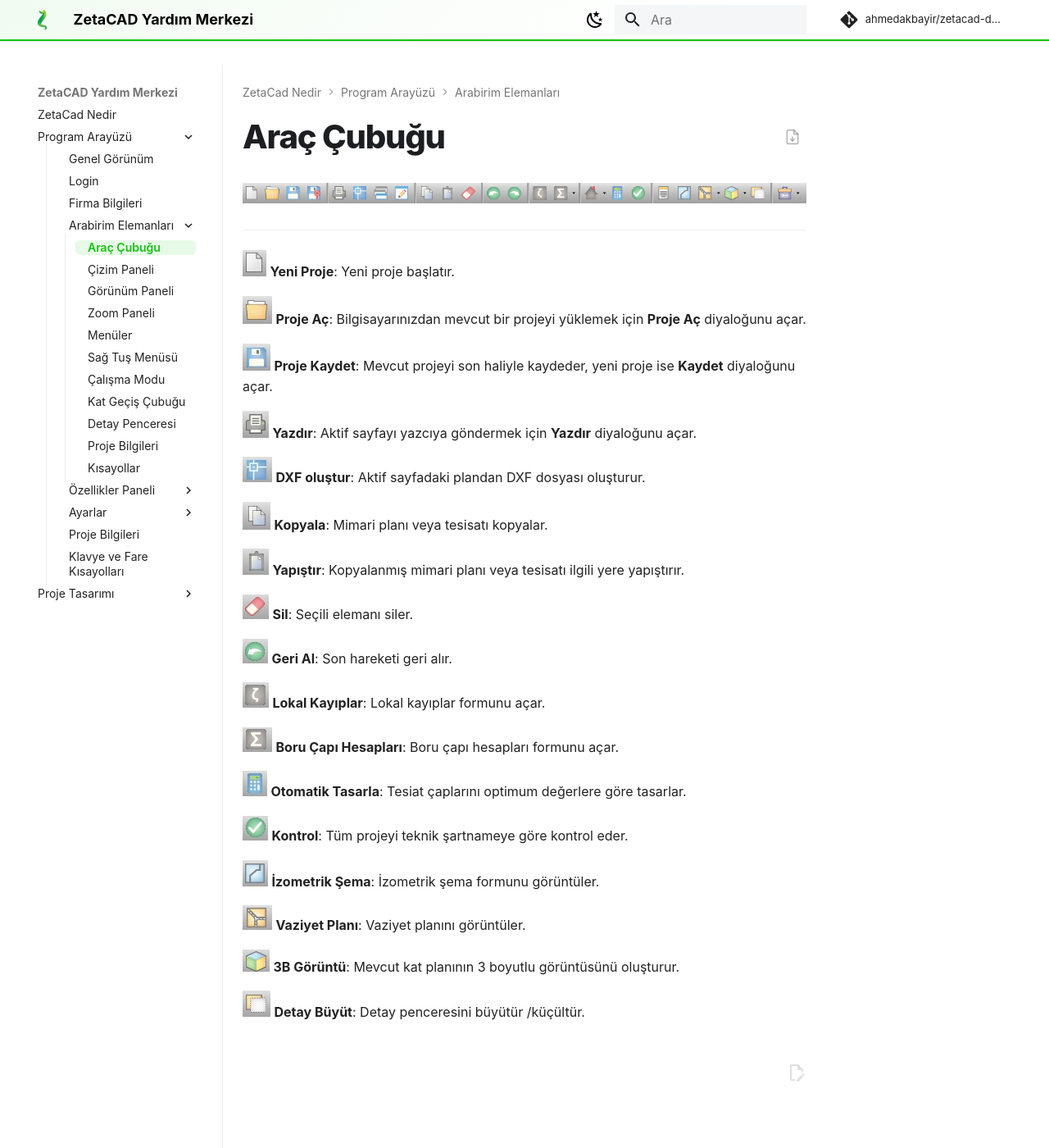
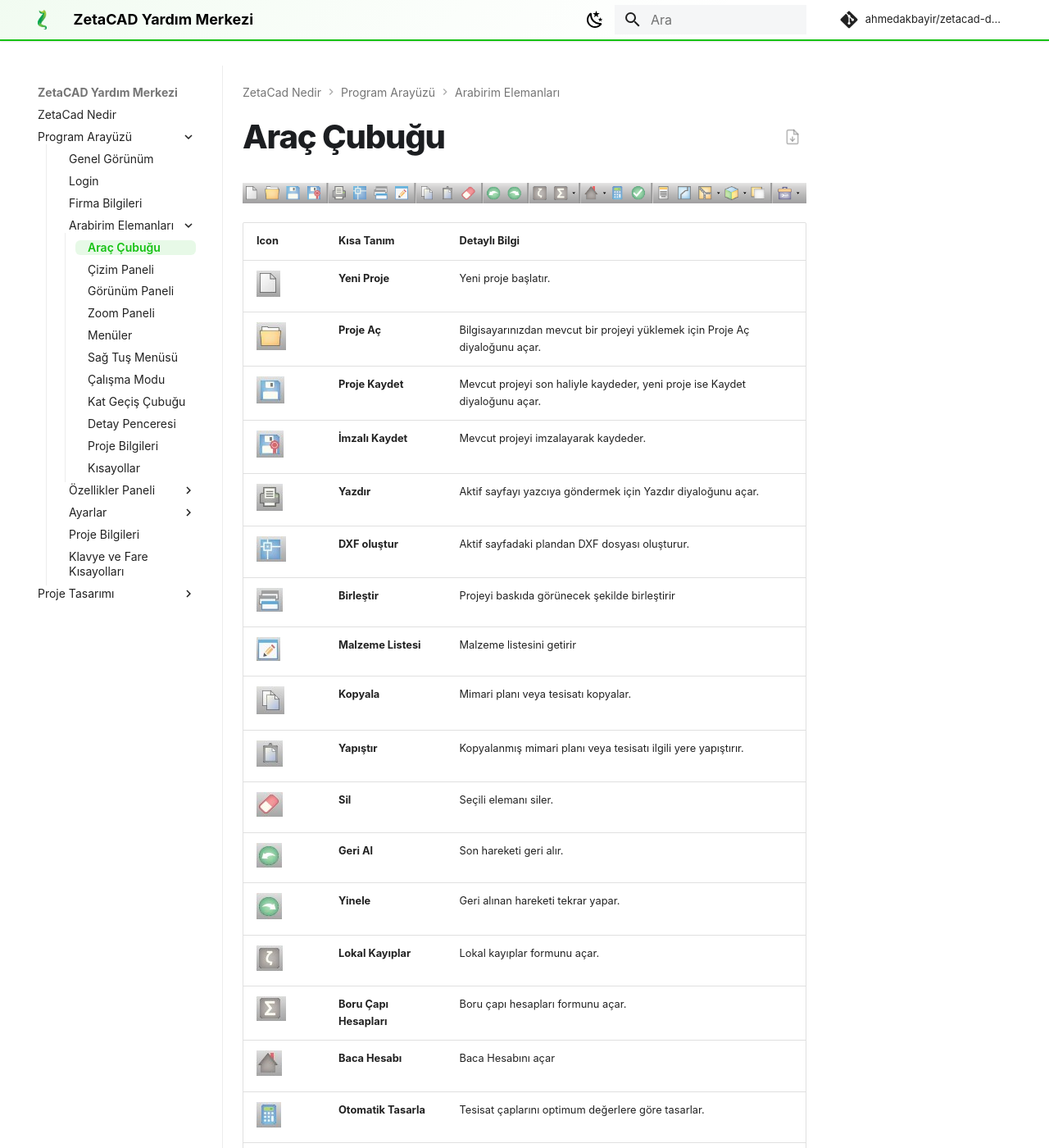
Before and after one commit to ahmedakbayir/zetacad-docs, an MkDocs documentation site: the page built from docs/program-arayuzu/arabirim-elemanlari/arac-cubugu.md, in a window 1280 px wide and 1400 px high. Shown: the whole window at 82% size. Built offline with MkDocs 1.6.1 and Material for MkDocs 9.7.7, drawn with Linux system fonts in a browser that asks for light colours; comment, search, counter and statistics services are not loaded; the version menu is left out; some of the changed text lies outside the part shown.

Commit message:
araç çubukları

```diff
--- a/docs/program-arayuzu/arabirim-elemanlari/arac-cubugu.md
+++ b/docs/program-arayuzu/arabirim-elemanlari/arac-cubugu.md
@@ -3,38 +3,29 @@
 
 ![toolbar](../../assets/resimler/toolbar.png)
 
-  ---
-
-![clip0019](../../assets/resimler/clip0019.jpg)   **Yeni Proje**: Yeni proje başlatır.
-
-![clip0020](../../assets/resimler/clip0020.jpg) **Proje Aç**: Bilgisayarınızdan mevcut bir projeyi yüklemek için **Proje Aç** diyaloğunu açar.
-
-![clip0021](../../assets/resimler/clip0021.jpg)   **Proje Kaydet**:   Mevcut projeyi son haliyle kaydeder, yeni proje ise **Kaydet** diyaloğunu açar.
-
-![clip0022](../../assets/resimler/clip0022.jpg)   **Yazdır**:   Aktif sayfayı yazcıya göndermek için **Yazdır** diyaloğunu açar.
-
-![clip0023](../../assets/resimler/clip0023.jpg)   **DXF oluştur**:   Aktif sayfadaki plandan DXF dosyası oluşturur.
-
-![clip0024](../../assets/resimler/clip0024.jpg)   **Kopyala**:   Mimari planı veya tesisatı kopyalar.
-
-![clip0025](../../assets/resimler/clip0025.jpg)  **Yapıştır**:   Kopyalanmış mimari planı veya tesisatı ilgili yere yapıştırır.
-
-![clip0026](../../assets/resimler/clip0026.jpg)   **Sil**:   Seçili elemanı siler.
-
-![clip0027](../../assets/resimler/clip0027.jpg)   **Geri Al**:   Son hareketi geri alır.
-
-![clip0028](../../assets/resimler/clip0028.jpg)   **Lokal Kayıplar**:   Lokal kayıplar formunu açar.
-
-![clip0029](../../assets/resimler/clip0029.jpg)   **Boru Çapı Hesapları**:   Boru çapı hesapları formunu açar.
-
-![clip0030](../../assets/resimler/clip0030.jpg)   **Otomatik Tasarla**:   Tesiat çaplarını optimum değerlere göre tasarlar.
-
-![clip0031](../../assets/resimler/clip0031.jpg)   **Kontrol**:   Tüm projeyi teknik şartnameye göre kontrol eder.
-
-![clip0032](../../assets/resimler/clip0032.jpg)   **İzometrik Şema**:   İzometrik şema formunu görüntüler.
-
-![clip0033](../../assets/resimler/clip0033.jpg)   **Vaziyet Planı**:   Vaziyet planını görüntüler.
-
-![clip0034](../../assets/resimler/clip0034.jpg)   **3B Görüntü**:   Mevcut kat planının 3 boyutlu görüntüsünü oluşturur.
-
-![clip0035](../../assets/resimler/clip0035.jpg)   **Detay Büyüt**:   Detay penceresini büyütür /küçültür.
+| Icon  | Kısa Tanım   | Detaylı Bilgi   |
+| :--- | :--- | :--- |
+|![clip0019](../../assets/resimler/clip0019.jpg)  | **Yeni Proje**|Yeni proje başlatır.   |
+|![clip0020](../../assets/resimler/clip0020.jpg)|  **Proje Aç**| Bilgisayarınızdan mevcut bir projeyi yüklemek için Proje Aç diyaloğunu açar. |
+|![clip0021](../../assets/resimler/clip0021.jpg)|   **Proje Kaydet**|   Mevcut projeyi son haliyle kaydeder, yeni proje ise Kaydet diyaloğunu açar.   |
+|![clip00211](../../assets/resimler/clip00211.jpg)|   **İmzalı Kaydet**|   Mevcut projeyi imzalayarak kaydeder. |
+|![clip0022](../../assets/resimler/clip0022.jpg)|   **Yazdır**|   Aktif sayfayı yazcıya göndermek için Yazdır diyaloğunu açar. |
+|![clip0023](../../assets/resimler/clip0023.jpg)|   **DXF oluştur**|   Aktif sayfadaki plandan DXF dosyası oluşturur.   |
+|![birlestir](../../assets/resimler/birleştir.jpg)|   **Birleştir**|  Projeyi baskıda görünecek şekilde birleştirir |
+|![malzeme](../../assets/resimler/malzeme.jpg)|  **Malzeme Listesi**| Malzeme listesini getirir   |
+|![clip0024](../../assets/resimler/clip0024.jpg)|   **Kopyala**|   Mimari planı veya tesisatı kopyalar. |
+|![clip0025](../../assets/resimler/clip0025.jpg)|  **Yapıştır**|   Kopyalanmış mimari planı veya tesisatı ilgili yere yapıştırır. |
+|![clip0026](../../assets/resimler/clip0026.jpg)|   **Sil**|   Seçili elemanı siler. |
+|![clip0027](../../assets/resimler/clip0027.jpg)|   **Geri Al**|   Son hareketi geri alır. |
+|![yinele](../../assets/resimler/yinele.jpg)|   **Yinele**|   Geri alınan hareketi tekrar yapar. |
+|![clip0028](../../assets/resimler/clip0028.jpg)|   **Lokal Kayıplar**|   Lokal kayıplar formunu açar. |
+|![clip0029](../../assets/resimler/clip0029.jpg)|   **Boru Çapı Hesapları**|   Boru çapı hesapları formunu açar. |
+|![baca](../../assets/resimler/baca.jpg)|   **Baca Hesabı**|   Baca Hesabını açar |
+|![clip0030](../../assets/resimler/clip0030.jpg)|   **Otomatik Tasarla**|   Tesisat çaplarını optimum değerlere göre tasarlar. |
+|![clip0031](../../assets/resimler/clip0031.jpg)|   **Kontrol**|   Tüm projeyi teknik şartnameye göre kontrol eder. |
+|![kapak](../../assets/resimler/kapak.jpg)|  **Proje Kapağı**| Proje kapağını görüntüler   |
+|![clip0032](../../assets/resimler/clip0032.jpg)|   **İzometrik Şema**|   İzometrik şema formunu görüntüler. |
+|![clip0033](../../assets/resimler/clip0033.jpg)|   **Vaziyet Planı**|   Vaziyet planını görüntüler. |
+|![clip0034](../../assets/resimler/clip0034.jpg)|   **Katı Model**|   Mevcut kat planının 3 boyutlu görüntüsünü oluşturur. |
+|![clip0035](../../assets/resimler/clip0035.jpg)|   **Detay Büyüt**|   Detay penceresini büyütür /küçültür.|
+|![clip0036](../../assets/resimler/clip0036.jpg)|   **Cihaz Listesi**|   Hızlı nesne ekleme için hazır nesneler|
```
Also changed, not shown: docs/program-arayuzu/arabirim-elemanlari/cizim-paneli.md (+17 -24 lines), docs/program-arayuzu/arabirim-elemanlari/gorunum-paneli.md (+9 -17 lines), docs/program-arayuzu/arabirim-elemanlari/zoom-paneli.md (+8 -19 lines), docs/assets/resimler/baca.jpg (added), docs/assets/resimler/birleştir.jpg (added), docs/assets/resimler/kapak.jpg (added), docs/assets/resimler/malzeme.jpg (added), docs/assets/resimler/mouse.jpg (added), docs/assets/resimler/noktaTasi.jpg (added), docs/assets/resimler/yinele.jpg (added).
